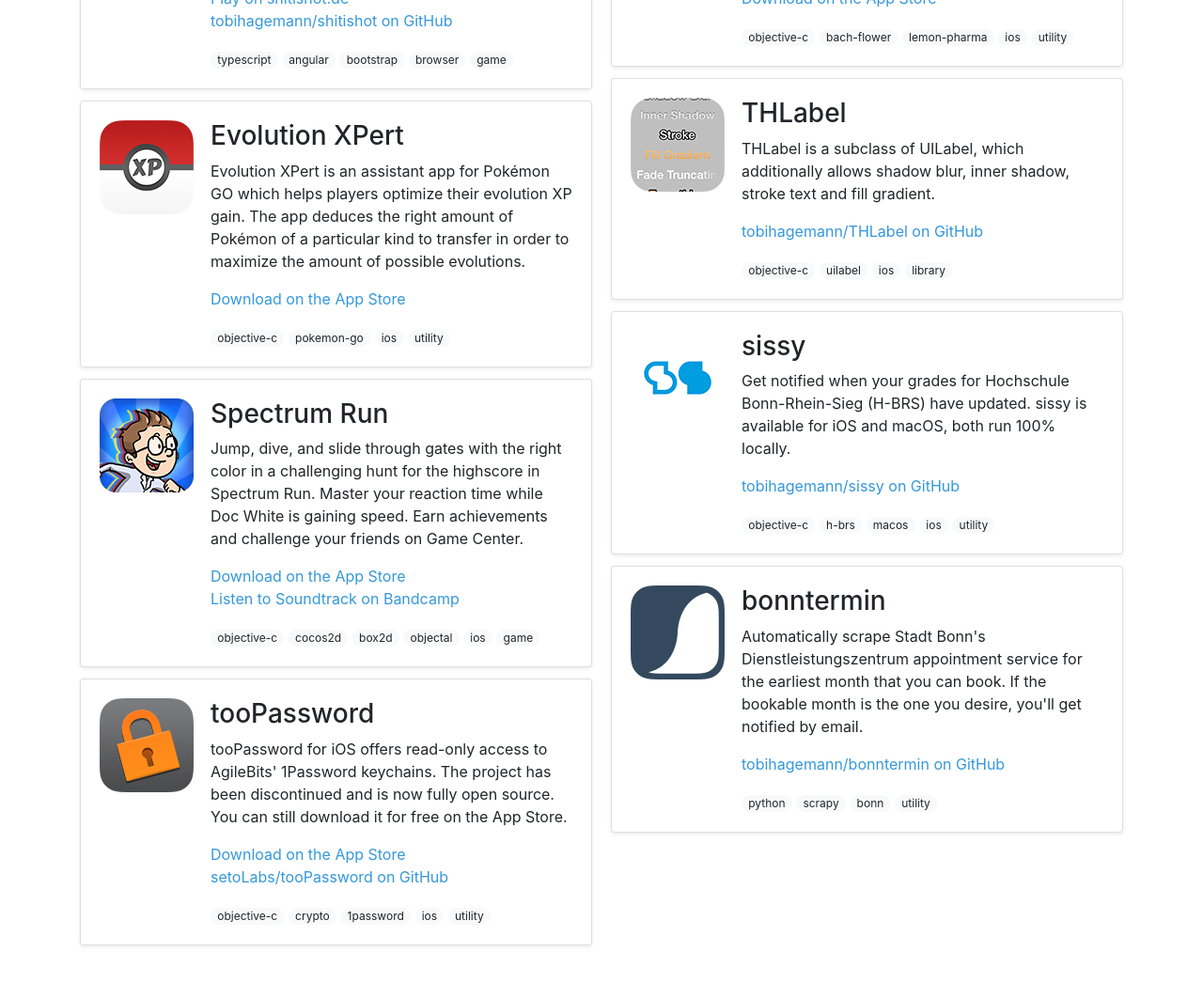
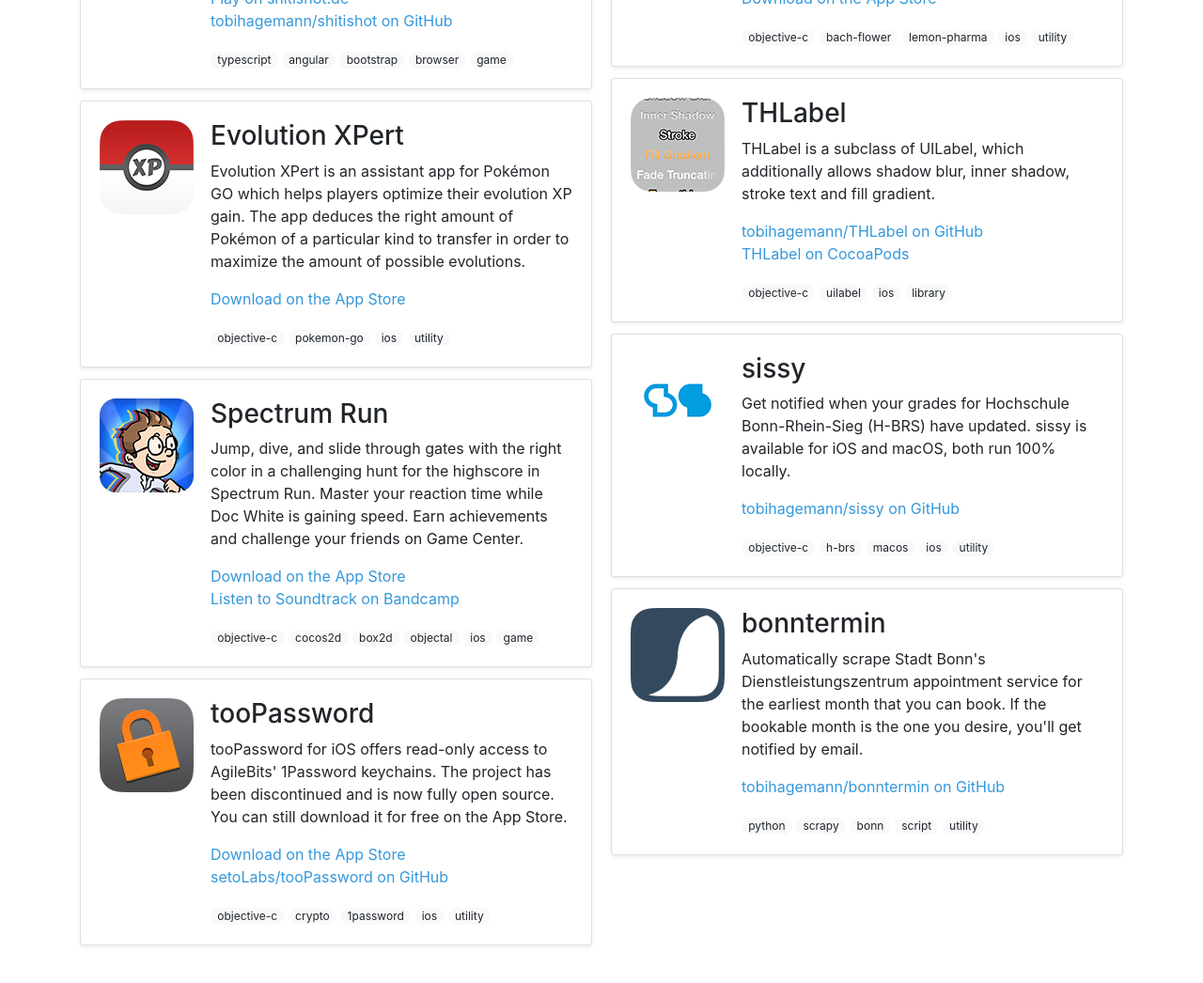
Before and after one commit to tobihagemann/tobihagemann.github.io, a Jekyll site: the page built from projects.html, in a window 1280 px wide and 1400 px high, scrolled down 621 px, cut to the strip 0-1077 px from the top of the window. Shown: the top 1046 px of the strip at 94% size. Built offline with Jekyll 4.4.1, drawn with Linux system fonts in a browser that asks for light colours.

Commit message:
Updated projects

```diff
--- a/projects.html
+++ b/projects.html
@@ -75,6 +75,8 @@
   links:
   - url: https://github.com/tobihagemann/THLabel
     text: tobihagemann/THLabel on GitHub
+  - url: https://cocoapods.org/pods/THLabel
+    text: THLabel on CocoaPods
   tags: [objective-c, uilabel, ios, library]
 - title: sissy
   img: /assets/projects/sissy.png
@@ -91,7 +93,7 @@
   links:
   - url: https://github.com/tobihagemann/bonntermin
     text: tobihagemann/bonntermin on GitHub
-  tags: [python, scrapy, bonn, utility]
+  tags: [python, scrapy, bonn, script, utility]
 ---
 {% assign project = page.featured_project %}
 <div class="card card-featured shadow-sm">
```
